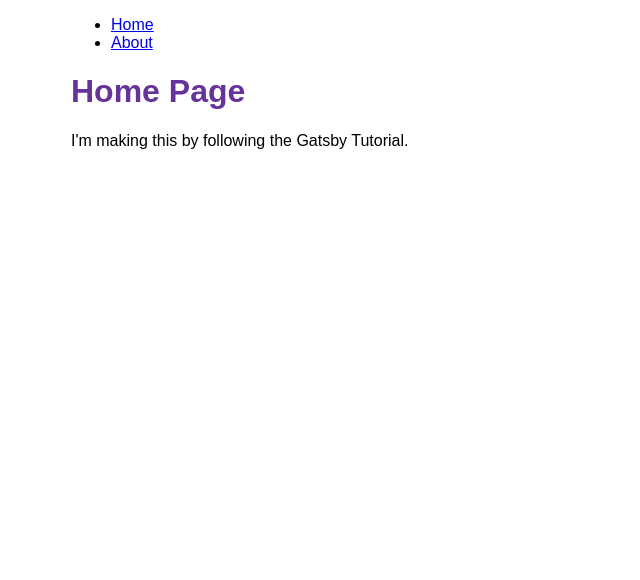
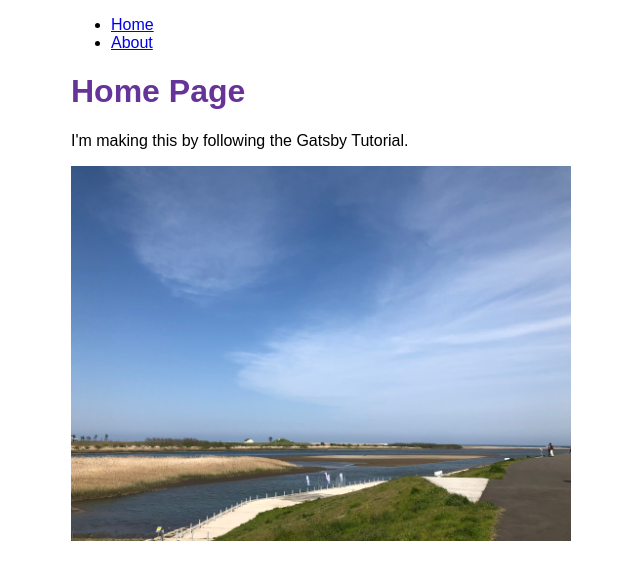
Before and after one commit to tkrdrkk/PreparationRoom, a Gatsby site: page / in a window 1280 px wide. Shown: the whole page, without its empty margins (319-959 px from the left). Built offline with nearby package versions, Linux system fonts and the light colour scheme; Gatsby itself is replaced by a stand-in of ours.

Commit message:
tutorial phase 3 finished: added image

```diff
--- a/package.json
+++ b/package.json
@@ -23,9 +23,9 @@
     "@mdx-js/react": "^1.6.22",
     "gatsby": "^4.15.0",
     "gatsby-plugin-emotion": "^7.15.0",
-    "gatsby-plugin-image": "^2.15.0",
+    "gatsby-plugin-image": "^2.15.1",
     "gatsby-plugin-mdx": "^3.15.0",
-    "gatsby-plugin-sharp": "^4.15.0",
+    "gatsby-plugin-sharp": "^4.15.1",
     "gatsby-source-filesystem": "^4.15.0",
     "gatsby-transformer-sharp": "^4.15.0",
     "react": "^17.0.1",
--- a/src/pages/index.tsx
+++ b/src/pages/index.tsx
@@ -1,10 +1,12 @@
 import * as React from "react";
 import { Layout } from "components/layouts";
+import { StaticImage } from "gatsby-plugin-image";
 
 const IndexPage = () => {
   return (
     <Layout pageTitle="Home Page">
       <p>I'm making this by following the Gatsby Tutorial.</p>
+      <StaticImage alt="yuriage" src="../images/view.jpg" />
     </Layout>
   );
 };
```
Also changed, not shown: 1 other file.
